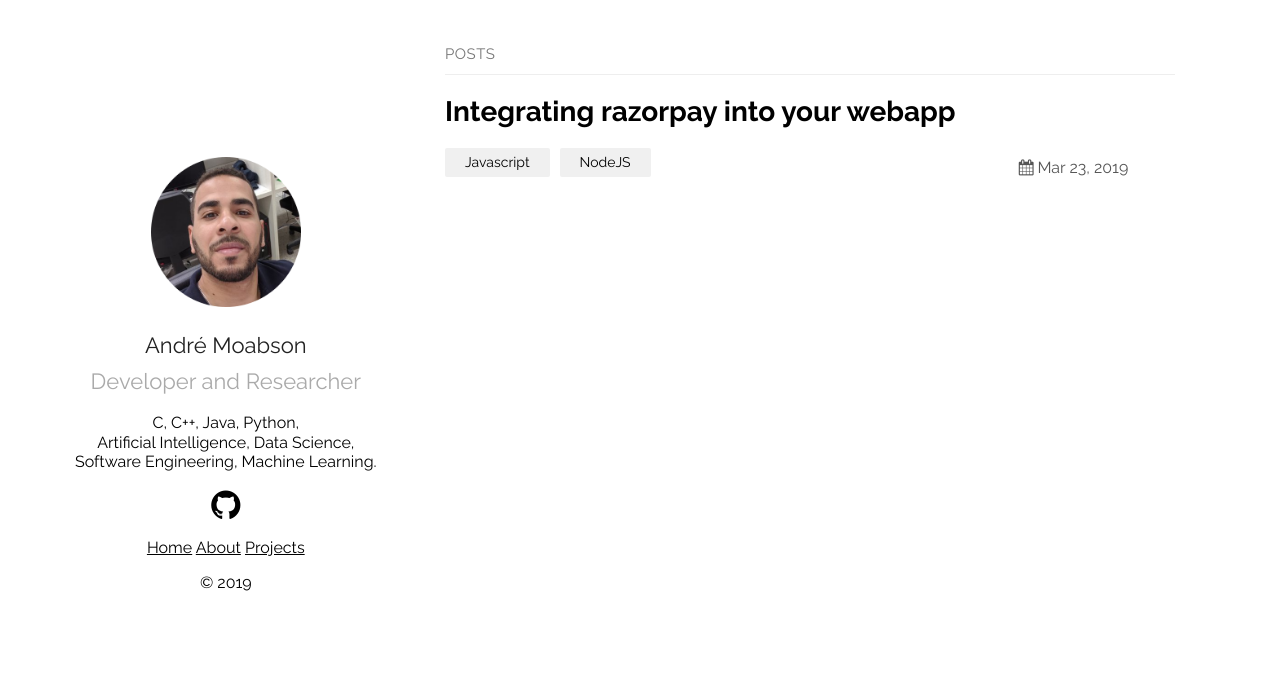
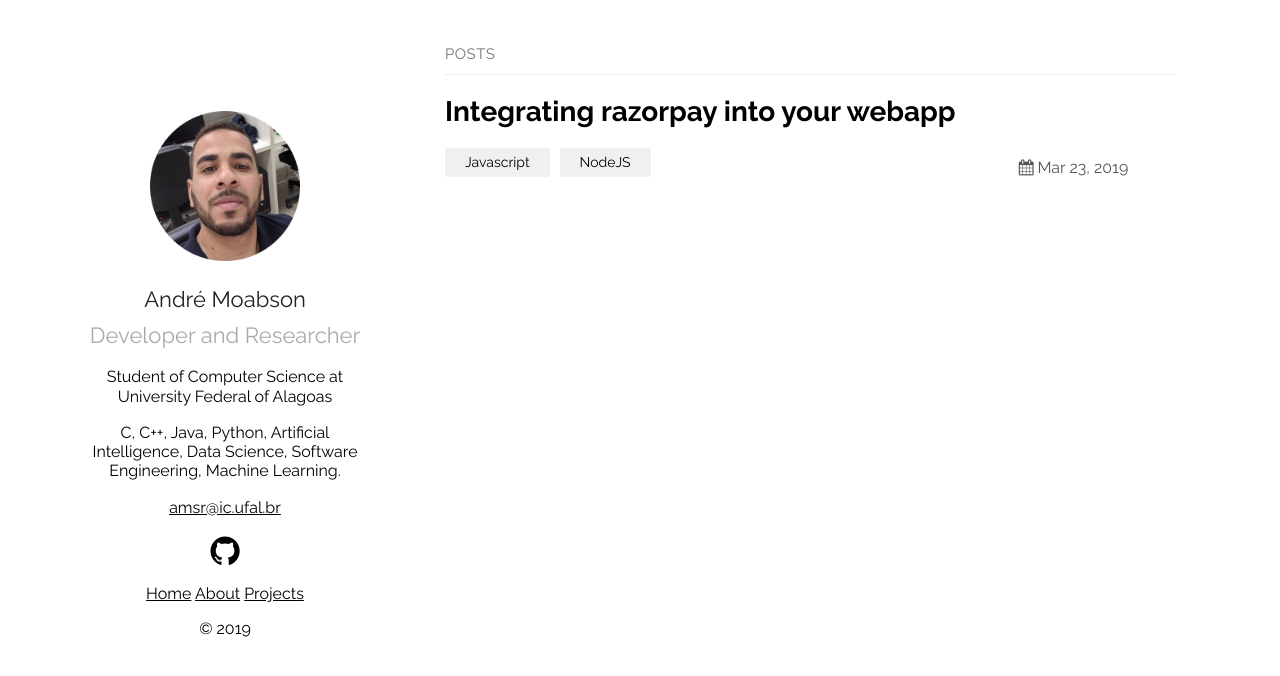
Before and after one commit to moabson/moabson.github.io, a Jekyll site: the page built from index.md, in a window 1280 px wide. Shown: the top 676 px of the page. Built offline with Jekyll 4.4.1, drawn with Linux system fonts in a browser that asks for light colours.

Commit message:
more info about me and clear

```diff
--- a/_layouts/default.html
+++ b/_layouts/default.html
@@ -9,9 +9,9 @@
 			<a href="{{ site.url }}"><img src="{{ "/assets/portifolio.png" | relative_url }}" alt="{{ site.plainwhite.name }}"></a>
 			<h2>{{ site.plainwhite.name }}</h2>
 			<p class="tagline">{{ site.plainwhite.tagline }}</p>
-			<div>C, C++, Java, Python,</div>
-			<div>Artificial Intelligence, Data Science,</div>
-			<div>Software Engineering, Machine Learning.</div>
+			<div style="text-align: center; margin-bottom: 17px;">Student of Computer Science at University Federal of Alagoas</div>
+			<div style="text-align: center; margin-bottom: 17px;">C, C++, Java, Python, Artificial Intelligence, Data Science, Software Engineering, Machine Learning.</div>
+			<div style="text-align: center; "><a href="mailto:amsr@ic.ufal.br">amsr@ic.ufal.br</a></div>
 			<ul style="margin-top: 17px;" class="social">
                 {%- if site.plainwhite.social_links.github -%}
 				<a href="https://github.com/{{ site.plainwhite.social_links.github }}"><li><i class="icon-github-circled"></i></li></a>
--- a/_sass/plain.scss
+++ b/_sass/plain.scss
@@ -82,6 +82,7 @@ main {
 		justify-content: center;
 		flex-direction: column;
 		align-items: center;
+		max-width: 300px;
 		h2 {
 			font-size: 22px;
 			margin-top: 25px;
```
Also changed, not shown: 8 other files.
